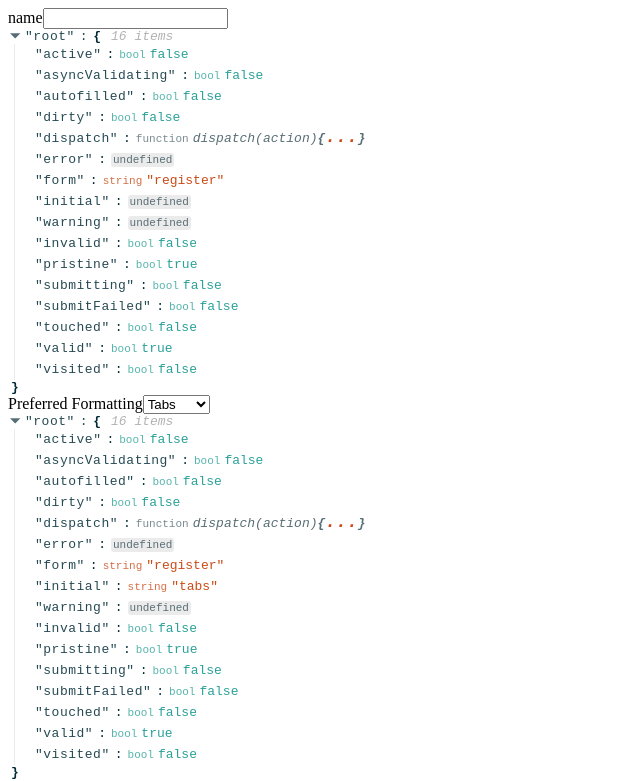
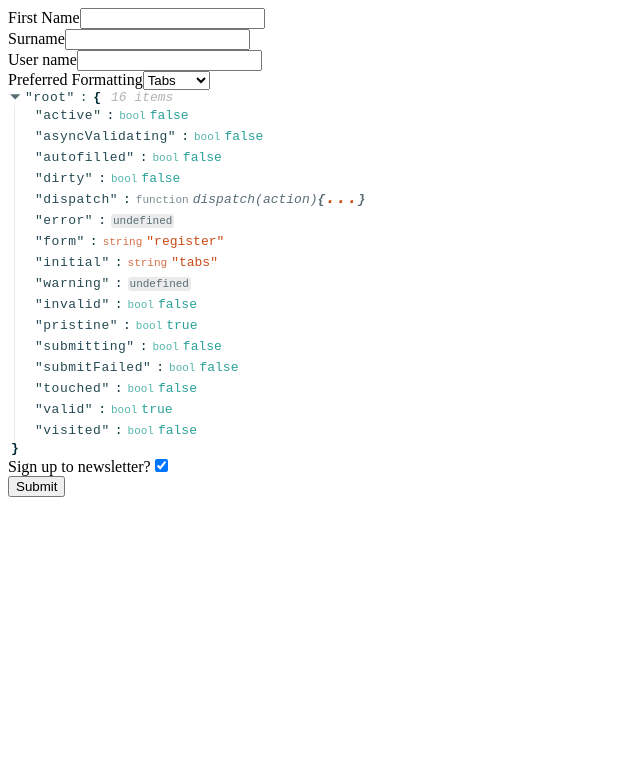
Before and after one commit to fschwalm/awesome-redux-form-egghead, a React (Create React App) app: page / in a window 1280 px wide. Shown: the top 781 px of the page, without its empty margins (0-640 px from the left). Built offline with nearby package versions, Linux system fonts and the light colour scheme.

Commit message:
Add Synchronous Validation to a redux-form using a Validation Function

```diff
--- a/src/components/Fields/index.jsx
+++ b/src/components/Fields/index.jsx
@@ -2,11 +2,14 @@
 import ReactJson from "react-json-view";
 
 const CustomInput = props => {
+  const { label, input, type, meta } = props;
   return (
     <div>
       <label>{props.label}</label>
       <input {...props.input} type={props.type} />
-      <ReactJson src={props.meta}/>
+      {(meta.error && meta.touched) && (
+          <div style={{color: 'red'}}>{meta.error}</div>
+      )}
     </div>
   );
 };
@@ -19,7 +22,7 @@
         <option value="tabs">Tabs</option>
         <option value="spaces">Spaces</option>
       </select>
-      <ReactJson src={props.meta}/>
+      <ReactJson src={props.meta} />
     </div>
   );
 };
--- a/src/components/RegisterForm.jsx
+++ b/src/components/RegisterForm.jsx
@@ -1,13 +1,16 @@
 import React from "react";
 import { Field, reduxForm } from "redux-form";
 import { CustomInput, CustomSelect } from "./Fields";
+import { validate } from '../validations';
 
 class RegisterForm extends React.Component {
   render() {
     const { handleSubmit } = this.props;
     return (
       <form onSubmit={handleSubmit}>
-        <Field name="name" label="name" component={CustomInput} type="text" />
+      <Field name="firstname" label="First Name" component={CustomInput} type="text" />
+      <Field name="surname" label="Surname" component={CustomInput} type="text" />
+      <Field name="username" label="User name" component={CustomInput} type="text" />
       <Field
       name="preference"
       component={CustomSelect}
@@ -26,7 +29,8 @@
 }
 
 RegisterForm = reduxForm({
-  form: "register"
+  form: "register",
+  validate
 })(RegisterForm);
 
 export default RegisterForm;
--- /dev/null
+++ b/src/validations/index.js
@@ -0,0 +1,19 @@
+export const validate = values => {
+  const errors = {};
+
+  if (!values.firstname) {
+    errors.firstname = "First name is required";
+  }
+  if (!values.surname) {
+    errors.surname = "Surname name is required";
+  }
+  if (!values.username) {
+    errors.username = "Username is required";
+  } else if (values.username.length < 4) {
+    errors.username = "Username must be at least 4 characters long";
+  } else if (values.username.length > 10) {
+    errors.username = "Username is too long";
+  }
+
+  return errors;
+};
```
Lines whose indentation alone changed are shown as unchanged.
